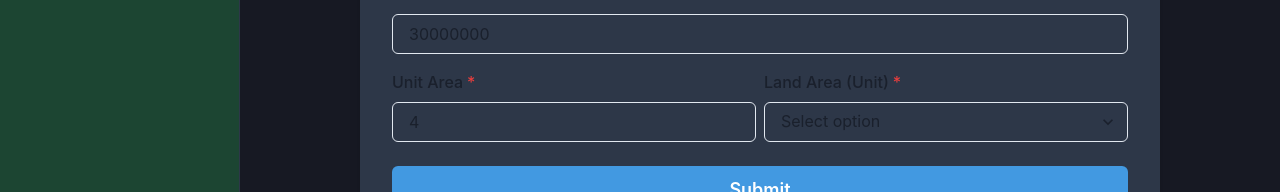
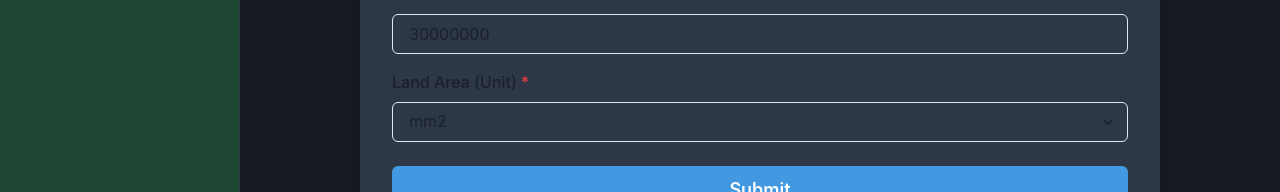
Before and after one commit to fysp11/based-nextjs, a Next.js app: page /admin/projects/1/nft in a window 1280 px wide. Shown: the part 480-672 px from the top of the page. Built offline with nearby package versions, Linux system fonts and the light colour scheme.

Commit message:
remove land uni area

```diff
--- a/mocks/nfts.ts
+++ b/mocks/nfts.ts
@@ -5,19 +5,13 @@ export const NFT_LAYER_OBJECTS: NFTLayer[] = [
         projectId: '1',
         available: 175000,
         supply: 325000,
-        landArea: {
-            amount: 1,
-            unit: AreaUnit.Meter
-        }
+        landUnit: AreaUnit.Meter
     },
     {
         projectId: '2',
         available: 34,
         supply: 1000,
-        landArea: {
-            amount: 1,
-            unit: AreaUnit.Hectare
-        }
+        landUnit: AreaUnit.Hectare
     },
 ]
 
@@ -25,8 +19,5 @@ export const NEW_NFT_LAYER_OBJECT: NFTLayer = {
     projectId: '5',
     available: 30000000,
     supply: 14000000,
-    landArea: {
-        amount: 4,
-        unit: AreaUnit.MilliMeter
-    }
+    landUnit: AreaUnit.MilliMeter
 }
--- a/mocks/projects.ts
+++ b/mocks/projects.ts
@@ -6,7 +6,7 @@ export const PROJECTS_MOCK: WithId<Project>[] = [
         id: '1',
         title: 'Food Forest Mountain',
         landArea: {
-            amount: 35.2,
+            amount: 352000,
             unit: AreaUnit.Meter
         },
         description: 'We are creating a small settlement on our site and growing food and resources to support those living here. We have luxury campling facilities and run rock climbing activities and other events from the property.',
@@ -21,20 +21,20 @@ export const PROJECTS_MOCK: WithId<Project>[] = [
         id: '2',
         title: 'Aponia',
         landArea: {
-            amount: 35.2,
-            unit: AreaUnit.Meter
+            amount: 25000000,
+            unit: AreaUnit.Centimeter
         },
         description: 'We experiment with annual and perennial polycultures in order to try and establish an optimal ratio of wild to cultivated land within a market garden set up wherein we grow a diversity of high yielding and healthy foods within the wild and semi wild habitats.',
         location: 'Italy, Palau',
         image: '/images/projects/2.jpg',
         logo: '/images/logos/2.jpg',
-        features: [],
+        features: ['Regular social events', 'Entomology Courses', 'Cooking Classes'],
         tasks: [],
         positions: ['Developer', 'Soil scientist']
     },
     {
         id: '3',
-        title: 'Polycultrue Orchard',
+        title: 'Polyculture Orchard',
         landArea: {
             amount: 35.2,
             unit: AreaUnit.Meter
--- a/pages/admin/projects/[id]/nft.tsx
+++ b/pages/admin/projects/[id]/nft.tsx
@@ -1,4 +1,4 @@
-import { Flex, Box, FormControl, FormLabel, Input, Stack, Button, Heading, HStack, Select } from '@chakra-ui/react';
+import { Flex, Box, FormControl, FormLabel, Input, Stack, Button, Heading, HStack, Select, InputGroup, InputRightAddon } from '@chakra-ui/react';
 import { useRouter } from 'next/router';
 import { ChangeEvent, useContext, useEffect, useState } from 'react';
 
@@ -16,10 +16,10 @@ export default function SignupCard() {
 
     const [supply, setSupply] = useState<number>(NEW_NFT_LAYER_OBJECT.supply);
     const [available, setAvailable] = useState<number>(NEW_NFT_LAYER_OBJECT.available);
-    const [landArea, setLandArea] = useState<LandArea>(NEW_NFT_LAYER_OBJECT.landArea);
+    const [landUnit, setLandUnit] = useState<AreaUnit>(NEW_NFT_LAYER_OBJECT.landUnit);
 
     const [canSubmit, setCanSubmit] = useState<boolean>(false);
-    const [validation, setValidation] = useState<NFTLayerValidation>({ supply: false, available: false, landArea: false })
+    const [validation, setValidation] = useState<NFTLayerValidation>({ supply: false, available: false, landUnit: false })
 
     const handleChange = (element: ChangeEvent<unknown>, prop: keyof NFTLayerValidation, indexOrProp?: number | string) => {
         const value = (element as ChangeEvent<HTMLInputElement>).target.value;
@@ -30,13 +30,8 @@ export default function SignupCard() {
             case 'available':
                 setAvailable(parseInt(value));
                 break;
-            case 'landArea':
-                setLandArea(currentData => {
-                    return {
-                        ...(currentData || {}),
-                        [indexOrProp as keyof LandArea]: value
-                    }
-                });
+            case 'landUnit':
+                setLandUnit(value as AreaUnit);
                 break;
             default:
                 break;
@@ -48,7 +43,7 @@ export default function SignupCard() {
             projectId: project!.id,
             available,
             supply,
-            landArea
+            landUnit
         })
         push(`/projects/${project!.id}`)
     }
@@ -62,10 +57,10 @@ export default function SignupCard() {
         const newValidation: NFTLayerValidation = {
             supply: supply > 0,
             available: available > 0,
-            landArea: +(landArea?.amount!) > 0 && Object.values(AreaUnit).includes(landArea?.unit!)
+            landUnit: !!landUnit
         }
         setValidation(newValidation);
-    }, [supply, available, landArea])
+    }, [supply, available, landUnit])
 
     useEffect(() => {
         setCanSubmit(Object.values(validation).every(v => v))
@@ -100,14 +95,11 @@ export default function SignupCard() {
                         <FormControl id="landArea" isRequired>
                             <HStack>
                                 <Box w={'100%'}>
-                                    <FormLabel>Unit Area</FormLabel>
-                                    <Input type="number" min={1} value={landArea?.amount} onChange={(e) => handleChange(e, 'landArea', 'amount')} />
-                                </Box>
-                                <Box w={'100%'}>
                                     <FormLabel>Land Area (Unit)</FormLabel>
-                                    <Select placeholder='Select option' value={landArea?.unit} onChange={(e) => handleChange(e, 'landArea', 'unit')}>
-                                        <option value={AreaUnit.Meter}>Meter</option>
-                                        <option value={AreaUnit.Hectare}>Hectare</option>
+                                    <Select placeholder='Select option' value={landUnit} onChange={(e) => handleChange(e, 'landUnit')}>
+                                        {Object.values(AreaUnit).map(unit => (
+                                            <option key={unit} value={unit}>{unit}</option>
+                                        ))}
                                     </Select>
                                 </Box>
                             </HStack>
--- a/types/data-only.ts
+++ b/types/data-only.ts
@@ -8,6 +8,7 @@ export type PositionData = string;
 
 export enum AreaUnit {
     MilliMeter = 'mm2',
+    Centimeter = 'cm2',
     Meter = 'm2',
     Hectare = 'ha2',
 }
--- a/types/records.ts
+++ b/types/records.ts
@@ -1,4 +1,4 @@
-import { LandArea, PositionData, RewardData } from "./data-only"
+import { AreaUnit, LandArea, PositionData, RewardData } from "./data-only"
 
 export interface ProjectCard {
     title: string,
@@ -15,7 +15,7 @@ export interface Project extends ProjectCard {
 }
 export interface NFTLayer {
     projectId: string,
-    landArea: LandArea,
+    landUnit: AreaUnit,
     supply: number,
     available: number,
 }
```
